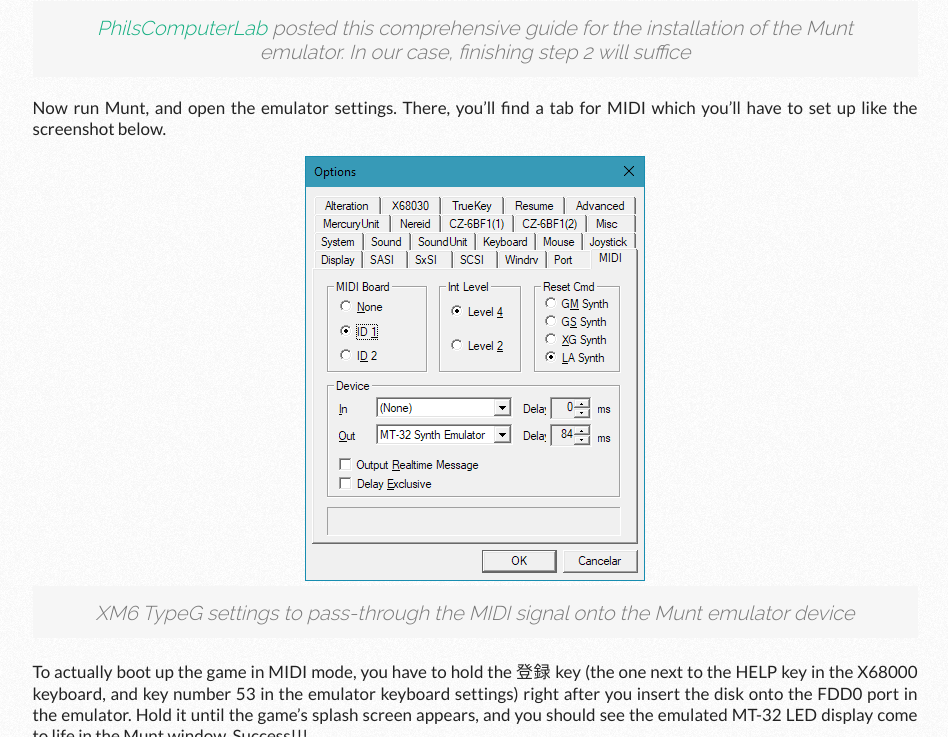
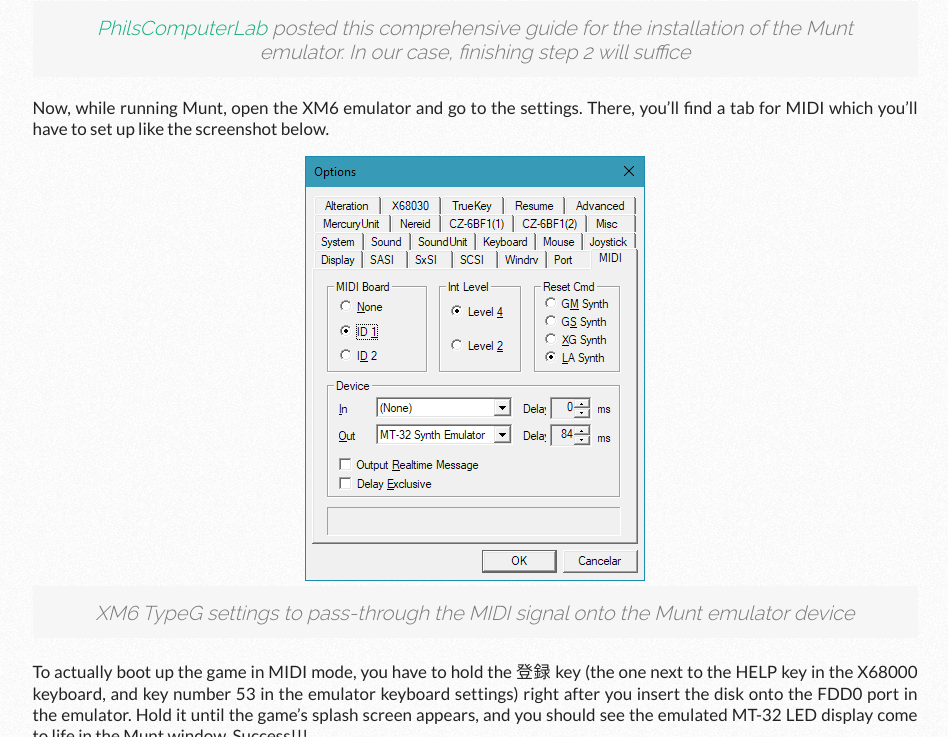
Before and after one commit to vittau/blog, a Jekyll site: the page built from _posts/2017-11-19-emulating-the-sharp-x68000-and-the-roland-mt-32.markdown, in a window 1280 px wide and 900 px high, scrolled down 3838 px, cut to the strip 163-900 px from the top of the window. Shown: the whole strip, without its empty margins (165-1113 px from the left). Built offline with Jekyll 4.4.1, drawn with Linux system fonts in a browser that asks for light colours; comment, search, counter and statistics services are not loaded.

Commit message:
This part wasn't clear

```diff
--- a/_posts/2017-11-19-emulating-the-sharp-x68000-and-the-roland-mt-32.markdown
+++ b/_posts/2017-11-19-emulating-the-sharp-x68000-and-the-roland-mt-32.markdown
@@ -50,7 +50,7 @@
     <p class="post-image-caption"><a href="https://www.philscomputerlab.com/" target="_blank">PhilsComputerLab</a> posted this comprehensive guide for the installation of the Munt emulator. In our case, finishing step 2 will suffice</p>
 </div>
 
-Now run Munt, and open the emulator settings. There, you'll find a tab for MIDI which you'll have to set up like the screenshot below.
+Now, while running Munt, open the XM6 emulator and go to the settings. There, you'll find a tab for MIDI which you'll have to set up like the screenshot below.
 
 <div class="post-image">
     <a href="{{ site.baseurl }}/img/posts/xm6-settings.png" target="_blank"><img src="{{ site.baseurl }}/img/posts/xm6-settings.png"/></a>
```
